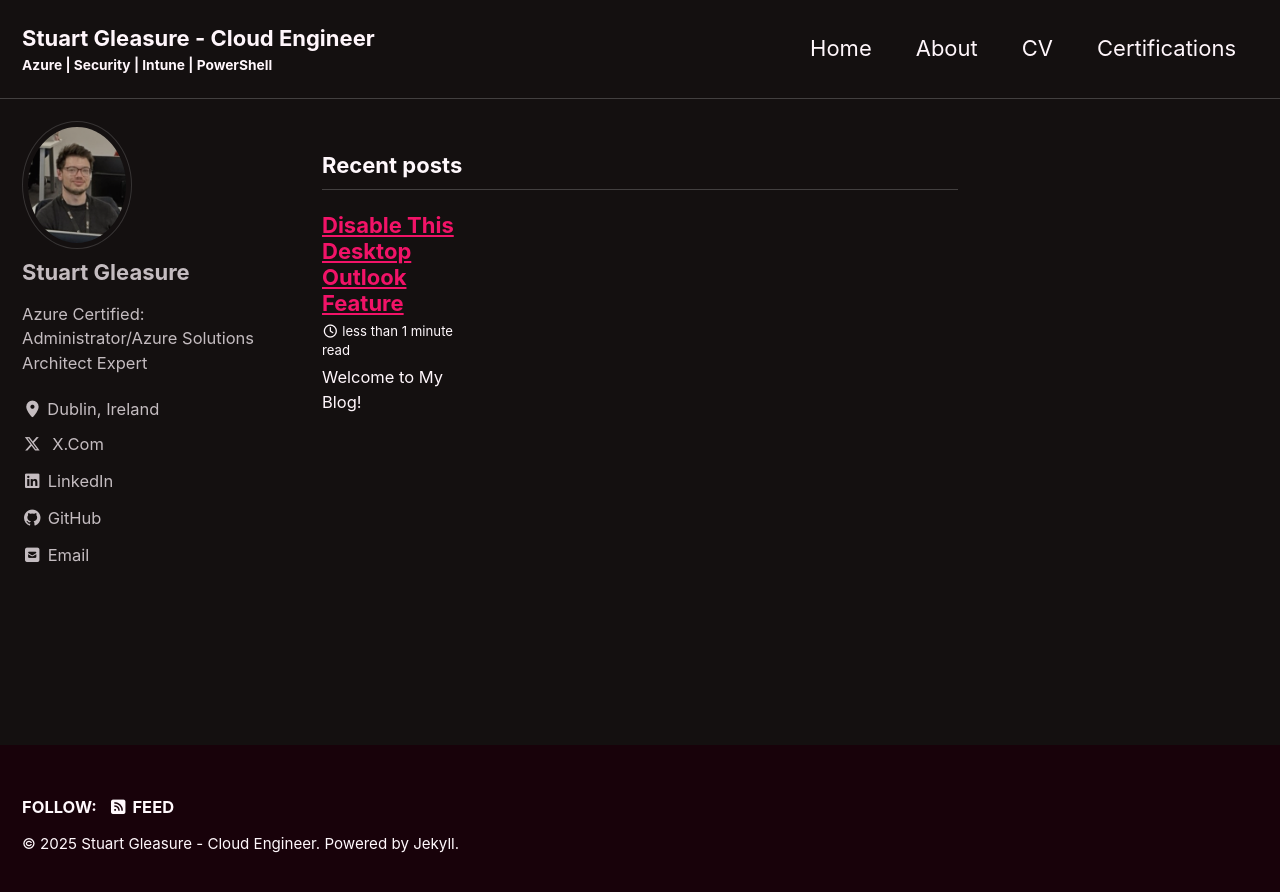
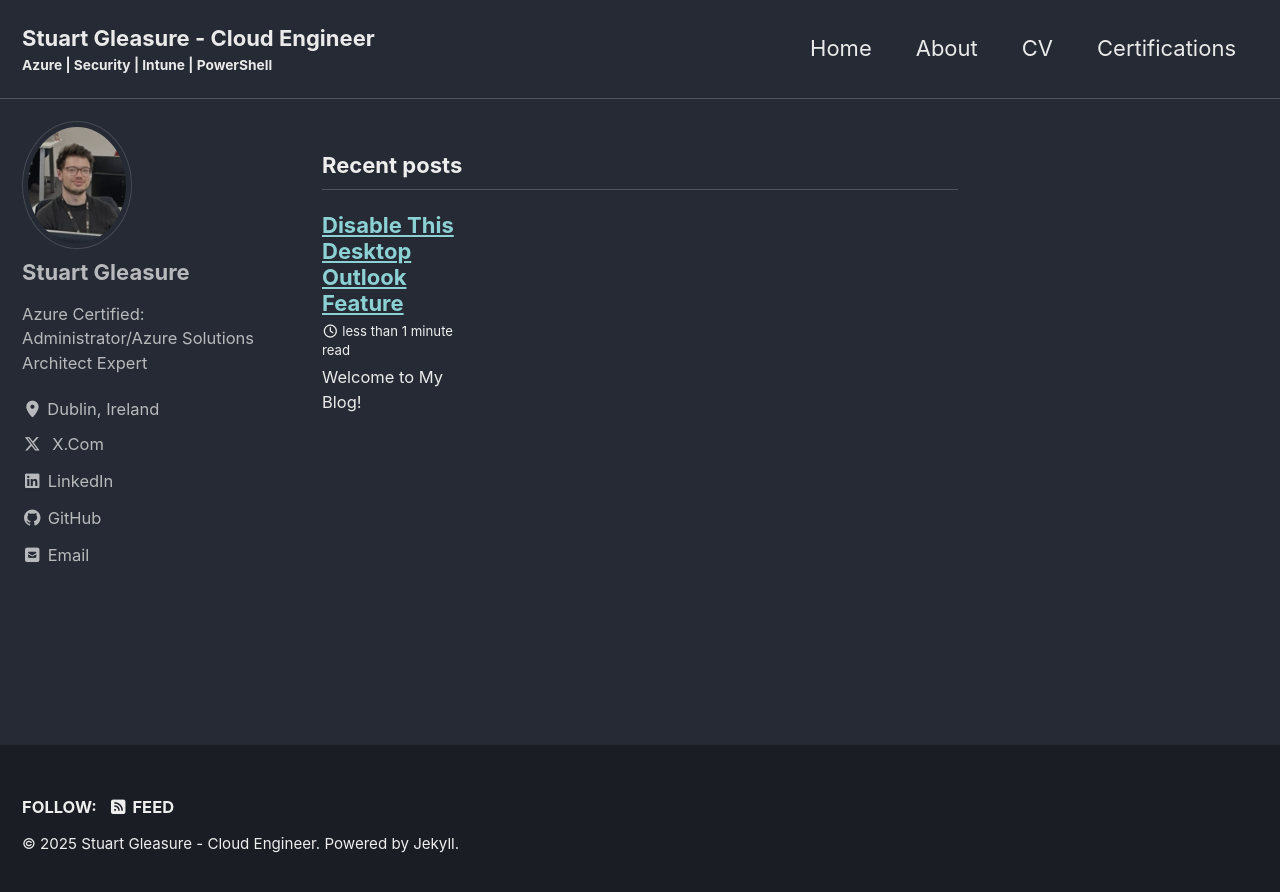
Before and after one commit to TinoStu/TinoStu.github.io, a Jekyll site: the page built from index.html, in a window 1280 px wide. Shown: the top 892 px of the page. Built offline with Jekyll 4.4.1, drawn with Linux system fonts in a browser that asks for light colours; cached includes are drawn as plain includes; the list of posts is cut into pages by our own code.

Commit message:
change theme

```diff
--- a/_config.yml
+++ b/_config.yml
@@ -12,7 +12,7 @@
 
 # theme                  : "minimal-mistakes-jekyll"
 # remote_theme           : "mmistakes/minimal-mistakes"
-minimal_mistakes_skin    : "neon" # "default", "air", "aqua", "contrast", "dark", "dirt", "neon", "mint", "plum", "sunrise"
+minimal_mistakes_skin    : "dark" # "default", "air", "aqua", "contrast", "dark", "dirt", "neon", "mint", "plum", "sunrise"
 
 # Site Settings
 locale                   : "en-US"
@@ -30,7 +30,7 @@
 masthead_title           : # overrides the website title displayed in the masthead, use " " for no title
 breadcrumbs              : # true, false (default)
 words_per_minute         : 200
-enable_copy_code_button  : true
+enable_copy_code_button  : 'true'
 copyright                : # "copyright" name, defaults to site.title
 copyright_url            : # "copyright" URL, defaults to site.url
 comments:
```
